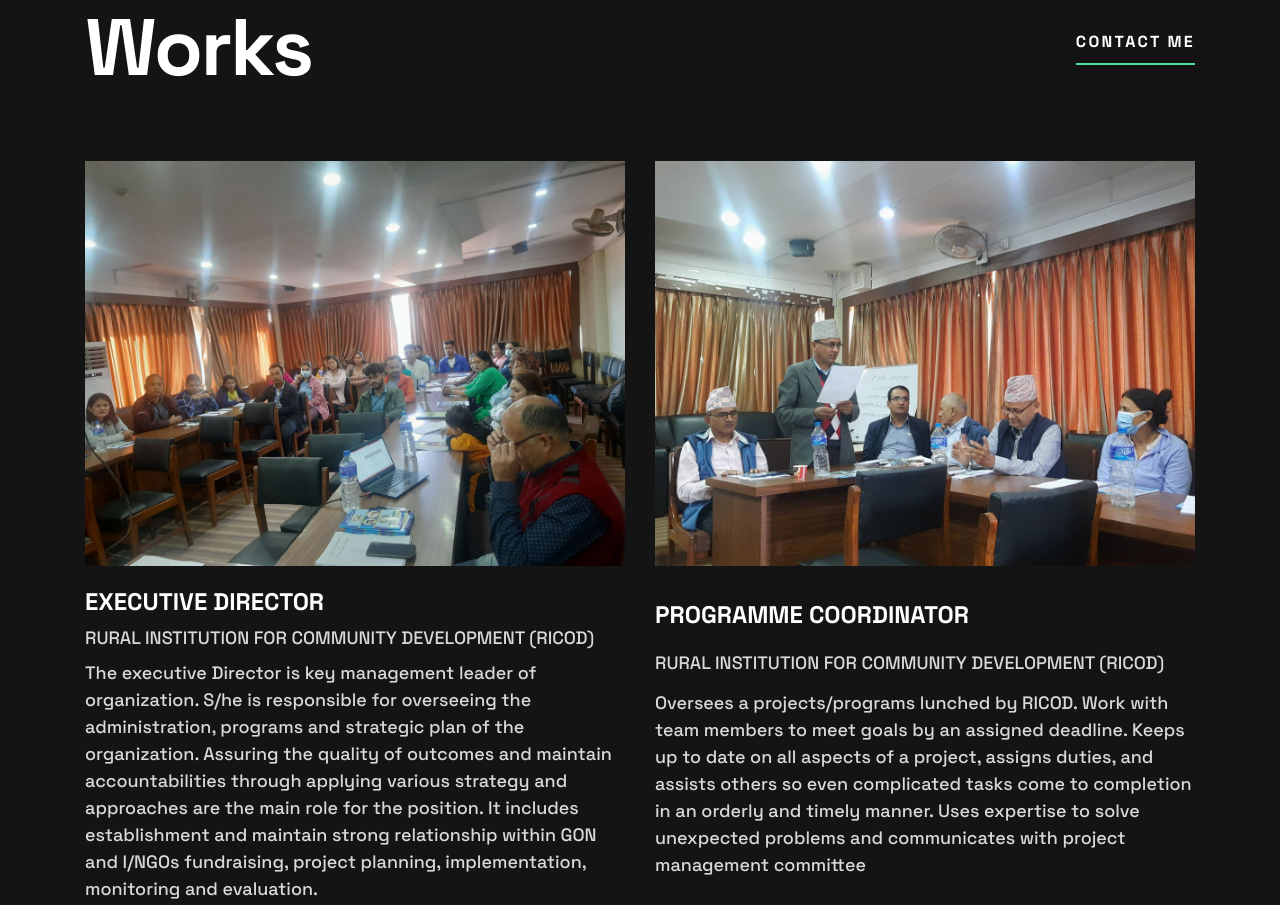
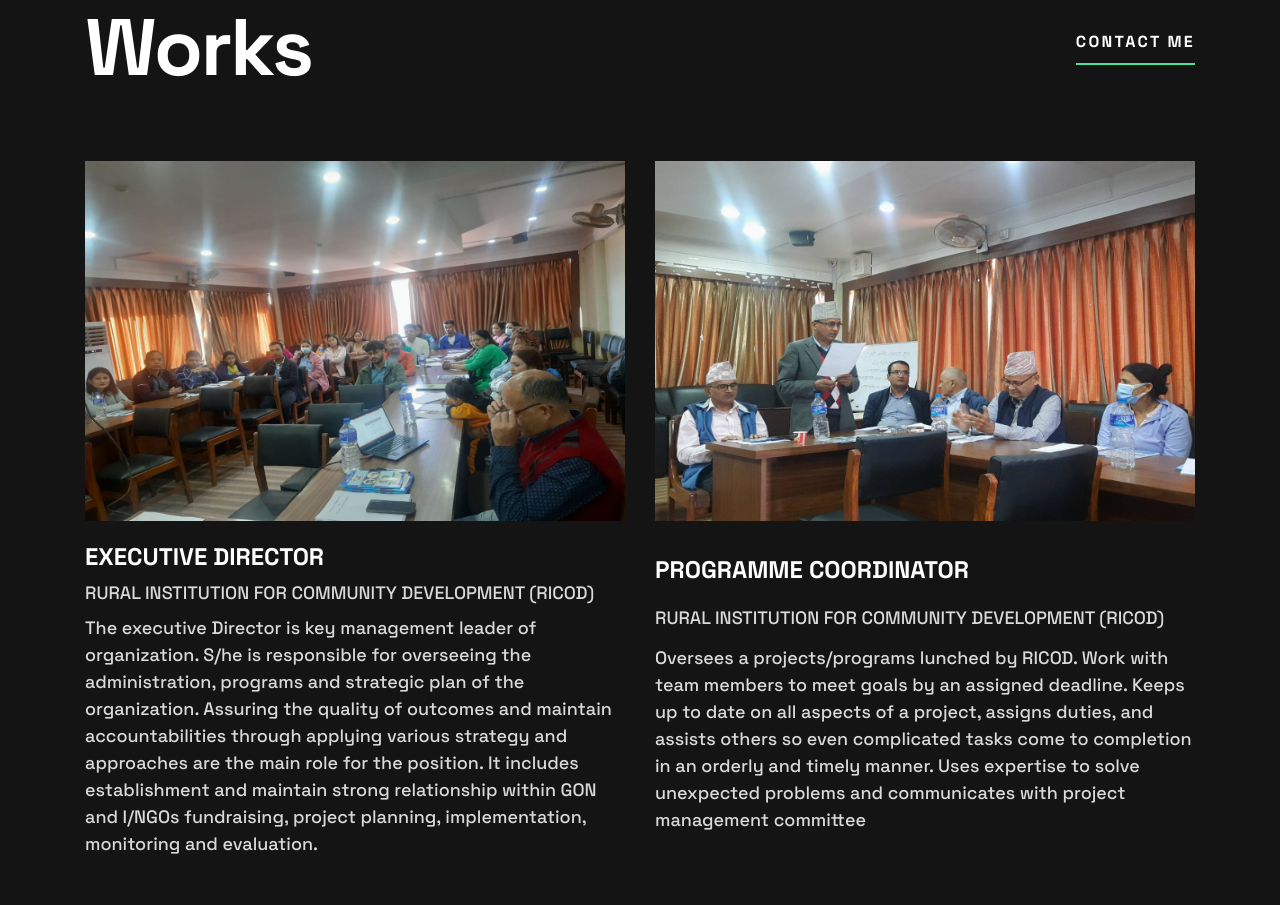
Before and after one commit to ramharighimireweb/website, a plain HTML site: page index.html in a window 1280 px wide. Shown: the part 2127-3032 px from the top of the page. Drawn offline with Linux system fonts and the light colour scheme.

Commit message:
Update maximum height of images

```diff
--- a/style.css
+++ b/style.css
@@ -530,7 +530,7 @@ h1 > span {
 .works__image {
   width: 100%;
   height: auto;
-  /* max-height: 360px; */
+  max-height: 360px;
 }
 
 .works__name {
```
